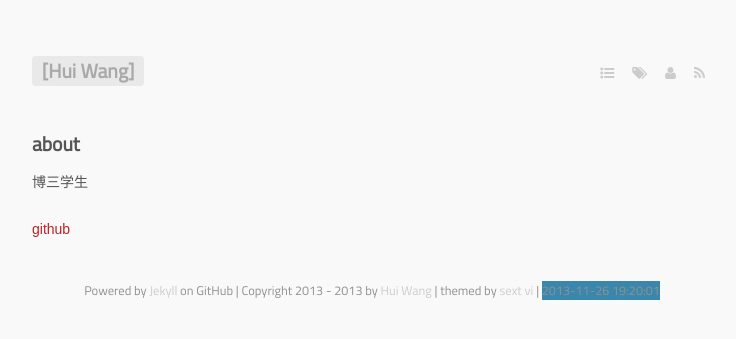
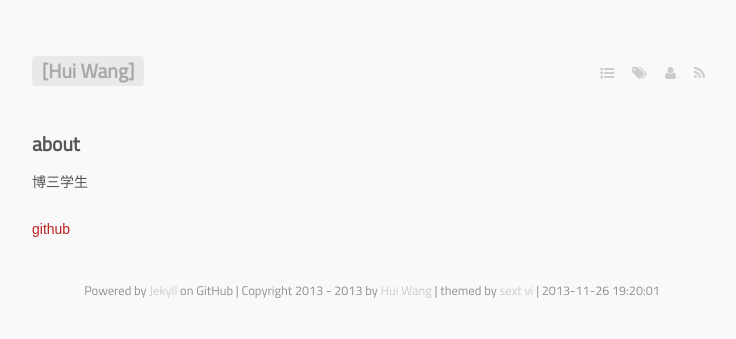
Before and after one commit to thinkwh/cn, a Jekyll site: the page built from about.markdown, in a window 1280 px wide. Shown: the top 339 px of the page, without its empty margins (268-1004 px from the left). Built offline with Jekyll 4.4.1, drawn with Linux system fonts in a browser that asks for light colours; some web fonts are replaced; Markdown is read by kramdown in place of the engine named in the settings.

Commit message:
del the label-info style in style.css

```diff
--- a/_layouts/default.html
+++ b/_layouts/default.html
@@ -40,7 +40,7 @@
             {% assign first_post = site.posts | last %}
             &copy; {{ first_post.date | date: "%Y" }} ~ {{ site.time | date: "%Y" }} {{ site.author }} | powered by jekyll | themed by <a href="http://lhzhang.com" title="sext vi">sext vi</a>
             -->
-            Powered by <a href="https://github.com/mojombo/jekyll">Jekyll</a> on GitHub | Copyright 2013 - {{site.time | date:"%Y"}} by <a href="http://thinkwh.github.io">Hui Wang</a> | themed by <a href="http://lhzhang.com" title="sext vi">sext vi</a> | <span class="label label-info">{{site.time | date:"%Y-%m-%d %H:%M:%S"}}</span>
+            Powered by <a href="https://github.com/mojombo/jekyll">Jekyll</a> on GitHub | Copyright 2013 - {{site.time | date:"%Y"}} by <a href="http://thinkwh.github.io">Hui Wang</a> | themed by <a href="http://lhzhang.com" title="sext vi">sext vi</a> | {{site.time | date:"%Y-%m-%d %H:%M:%S"}}
           </div>
         </footer>
       </div> <!-- main -->
--- a/media/css/style.css
+++ b/media/css/style.css
@@ -198,7 +198,3 @@ footer {
 .gist {
   font-size: 13px;
   line-height: 1.6; }
-
-.label-info {
-  background-color:#3a87ad;
-}
```
